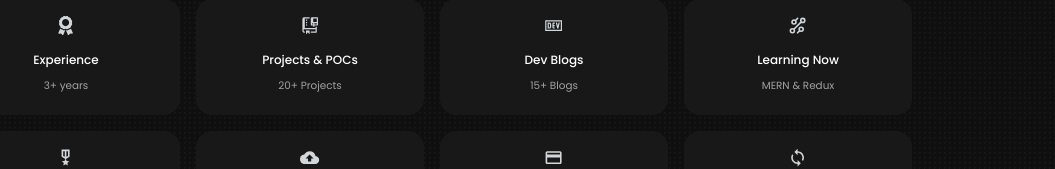
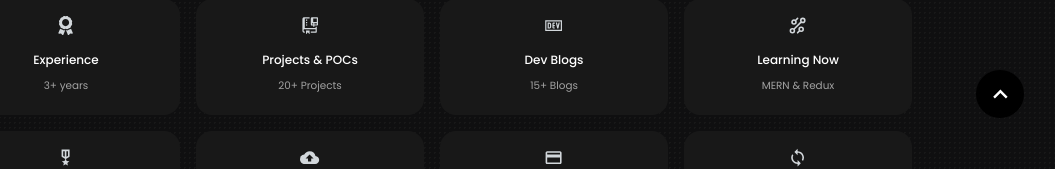
Before and after one commit to dainyjose/my-portfolio, a React (Vite) app: page / in a window 1280 px wide. Shown: the part 640-809 px from the top of the page, without its empty margins (208-1263 px from the left). Built offline with nearby package versions, Linux system fonts and the light colour scheme.

Commit message:
feat: add scroll option added

```diff
--- a/src/App.tsx
+++ b/src/App.tsx
@@ -7,6 +7,7 @@ import ExtraInfo from "./components/ExtraInfo/ExtraInfo";
 import Footer from "./components/footer/Footer";
 import Header from "./components/header/Header";
 import Portfolio from "./components/Portfolio/Portfolio";
+import ScrollNext from "./components/ScrollNext/ScrollNext";
 import Services from "./components/Services/Services";
 import TechSkills from "./components/TechSkills/TechSkills";
 import Work from "./components/Work/Work";
@@ -15,6 +16,7 @@ const App = () => {
   return (
     <>
       <Header />
+      <ScrollNext />
       <BottomBar />
       <About />
       <TechSkills />
--- /dev/null
+++ b/src/components/ScrollNext/ScrollNext.tsx
@@ -0,0 +1,75 @@
+import { useEffect, useState } from "react";
+import { MdKeyboardArrowDown, MdKeyboardArrowUp } from "react-icons/md";
+
+import "./scrollNext.css";
+
+const sections = [
+  "home",
+  "about",
+  "tech_skill",
+  "services",
+  "portfolio",
+  "experience",
+  "work",
+  "blogs",
+  "extra-info",
+  "contact",
+];
+
+const ScrollNext = () => {
+  const [isBottom, setIsBottom] = useState(false);
+
+  useEffect(() => {
+    const handleScroll = () => {
+      const bottomReached =
+        window.innerHeight + window.scrollY >= document.body.offsetHeight - 100;
+
+      setIsBottom(bottomReached);
+    };
+
+    window.addEventListener("scroll", handleScroll);
+
+    return () => window.removeEventListener("scroll", handleScroll);
+  }, []);
+
+  const handleScrollAction = () => {
+    if (isBottom) {
+      window.scrollTo({
+        top: 0,
+        behavior: "smooth",
+      });
+
+      return;
+    }
+
+    const currentScroll = window.scrollY;
+
+    const elements = sections
+      .map((id) => document.getElementById(id))
+      .filter(Boolean);
+
+    for (let i = 0; i < elements.length; i++) {
+      if (elements[i].offsetTop > currentScroll + 100) {
+        elements[i].scrollIntoView({
+          behavior: "smooth",
+        });
+        break;
+      }
+    }
+  };
+
+  return (
+    <button
+      className={`scroll__next ${isBottom ? "footer-active" : ""}`}
+      onClick={handleScrollAction}
+    >
+      {isBottom ? (
+        <MdKeyboardArrowUp className="scroll__icon" />
+      ) : (
+        <MdKeyboardArrowDown className="scroll__icon" />
+      )}
+    </button>
+  );
+};
+
+export default ScrollNext;
--- /dev/null
+++ b/src/components/ScrollNext/scrollNext.css
@@ -0,0 +1,60 @@
+.scroll__next {
+  position: fixed;
+  right: 3rem;
+  bottom: 3rem;
+
+  width: 3rem;
+  height: 3rem;
+
+  border: none;
+  border-radius: 50%;
+
+  display: flex;
+  align-items: center;
+  justify-content: center;
+
+  background: rgba(255, 255, 255, 0.08);
+  backdrop-filter: blur(10px);
+
+  color: var(--color-white);
+  cursor: pointer;
+
+  z-index: 1000;
+
+  transition: var(--transition);
+
+  animation: bounce 2s infinite;
+}
+.scroll__next.footer-active {
+  background: #000;
+  color: #fff;
+}
+.scroll__next:hover {
+  background: var(--color-primary);
+  color: var(--color-bg);
+}
+
+.scroll__icon {
+  font-size: 1.8rem;
+  transition: transform 0.3s ease;
+}
+
+@keyframes bounce {
+  0%,
+  100% {
+    transform: translateY(0);
+  }
+
+  50% {
+    transform: translateY(6px);
+  }
+}
+
+@media screen and (max-width: 600px) {
+  .scroll__next {
+    right: 1rem;
+    bottom: 6rem;
+    width: 2.7rem;
+    height: 2.7rem;
+  }
+}
```
